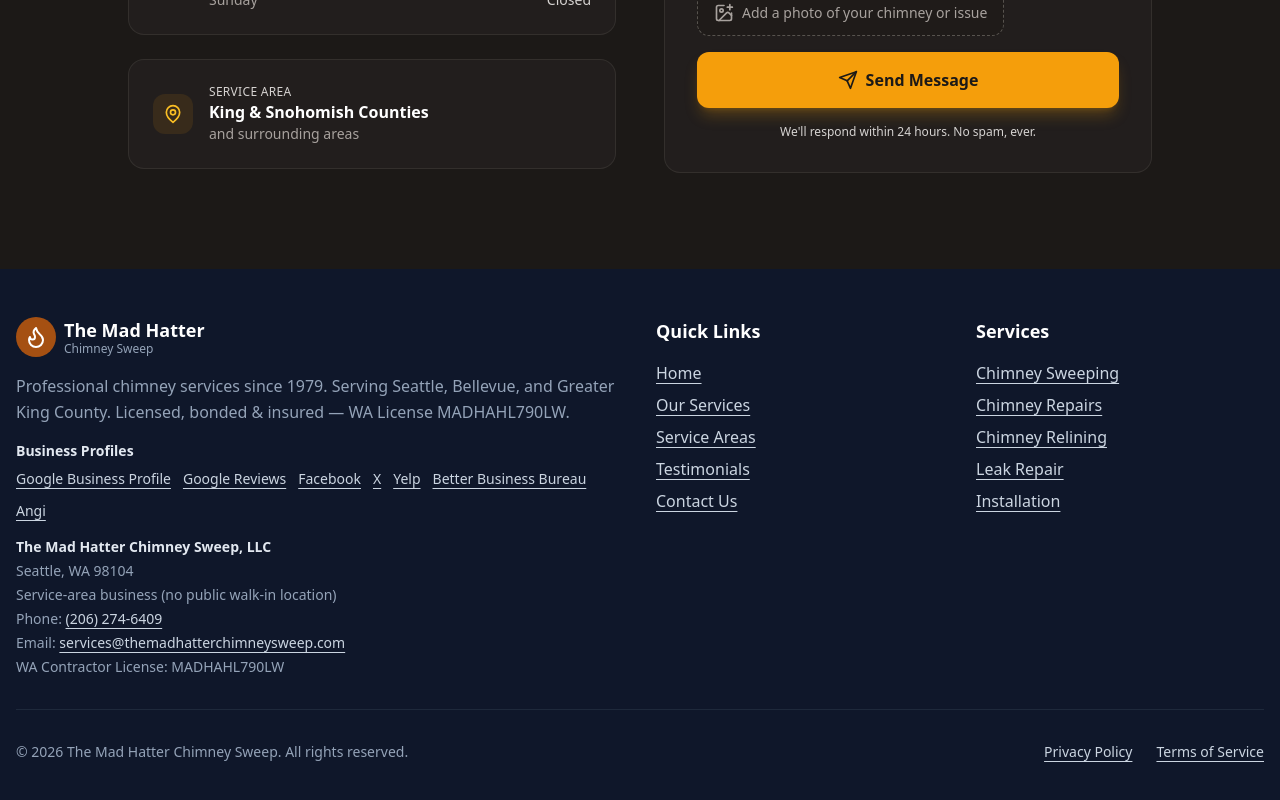
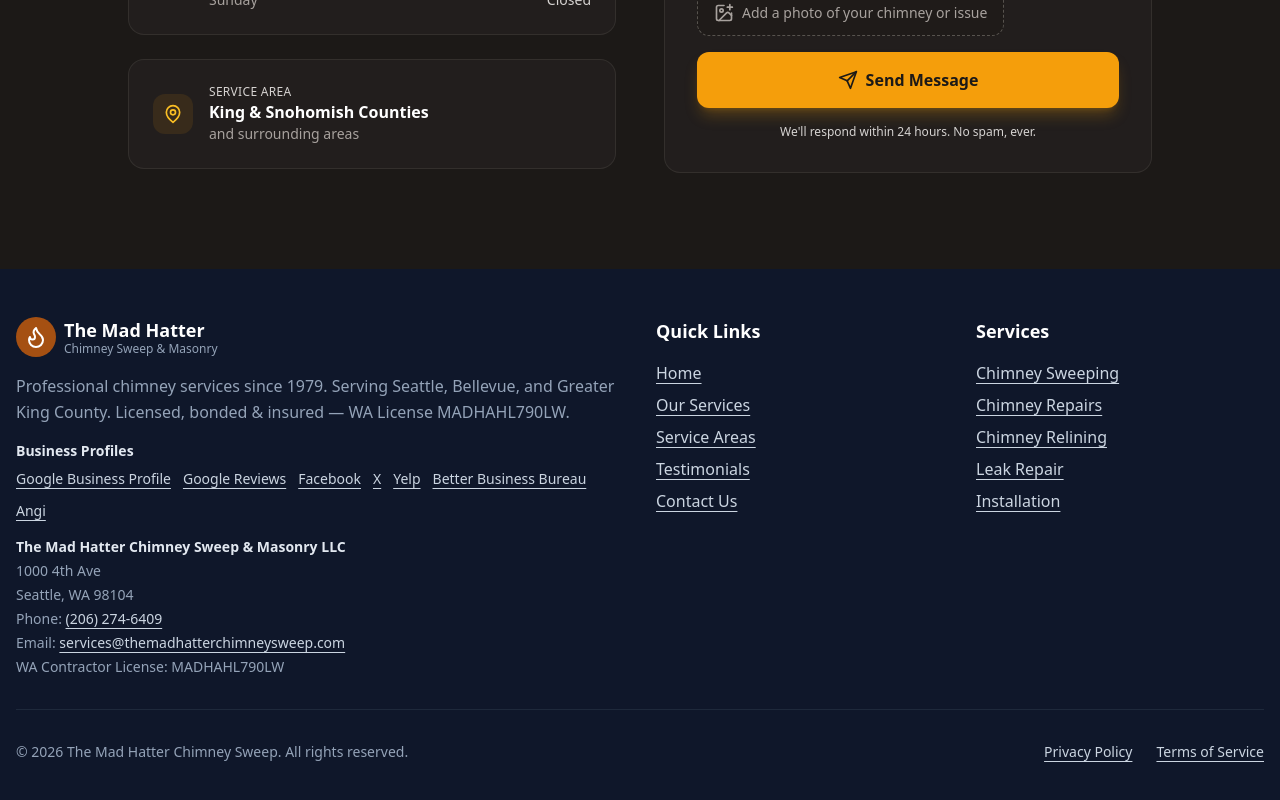
Before and after one commit to jaystonez/mad-hatter-chimney-sweep, a Next.js app: page / in a window 1280 px wide. Shown: the part 9189-9989 px from the top of the page. Built offline with nearby package versions, Linux system fonts and the light colour scheme; a web font is replaced by a local one.

Commit message:
Update footer business identity and remove service-area wording

```diff
--- a/components/footer.tsx
+++ b/components/footer.tsx
@@ -18,7 +18,7 @@ export function Footer() {
               </div>
               <div className="flex flex-col">
                 <span className="font-bold text-lg leading-tight">The Mad Hatter</span>
-                <span className="text-xs text-slate-400 leading-tight">Chimney Sweep</span>
+                <span className="text-xs text-slate-400 leading-tight">Chimney Sweep &amp; Masonry</span>
               </div>
             </div>
             <p className="text-slate-400 mb-4 leading-relaxed">
@@ -41,11 +41,11 @@ export function Footer() {
               </div>
             </div>
             <address className="mt-4 not-italic text-sm text-slate-400 space-y-1">
-              <p className="font-semibold text-slate-200">The Mad Hatter Chimney Sweep, LLC</p>
+              <p className="font-semibold text-slate-200">The Mad Hatter Chimney Sweep &amp; Masonry LLC</p>
+              <p>{pricing.businessLocation.streetAddress}</p>
               <p>
                 {pricing.businessLocation.locality}, {pricing.businessLocation.region} {pricing.businessLocation.postalCode}
               </p>
-              <p>Service-area business (no public walk-in location)</p>
               <p>
                 Phone:{' '}
                 <a href={`tel:${pricing.phoneE164}`} className="text-slate-300 underline underline-offset-4 hover:text-primary transition-colors">
```
